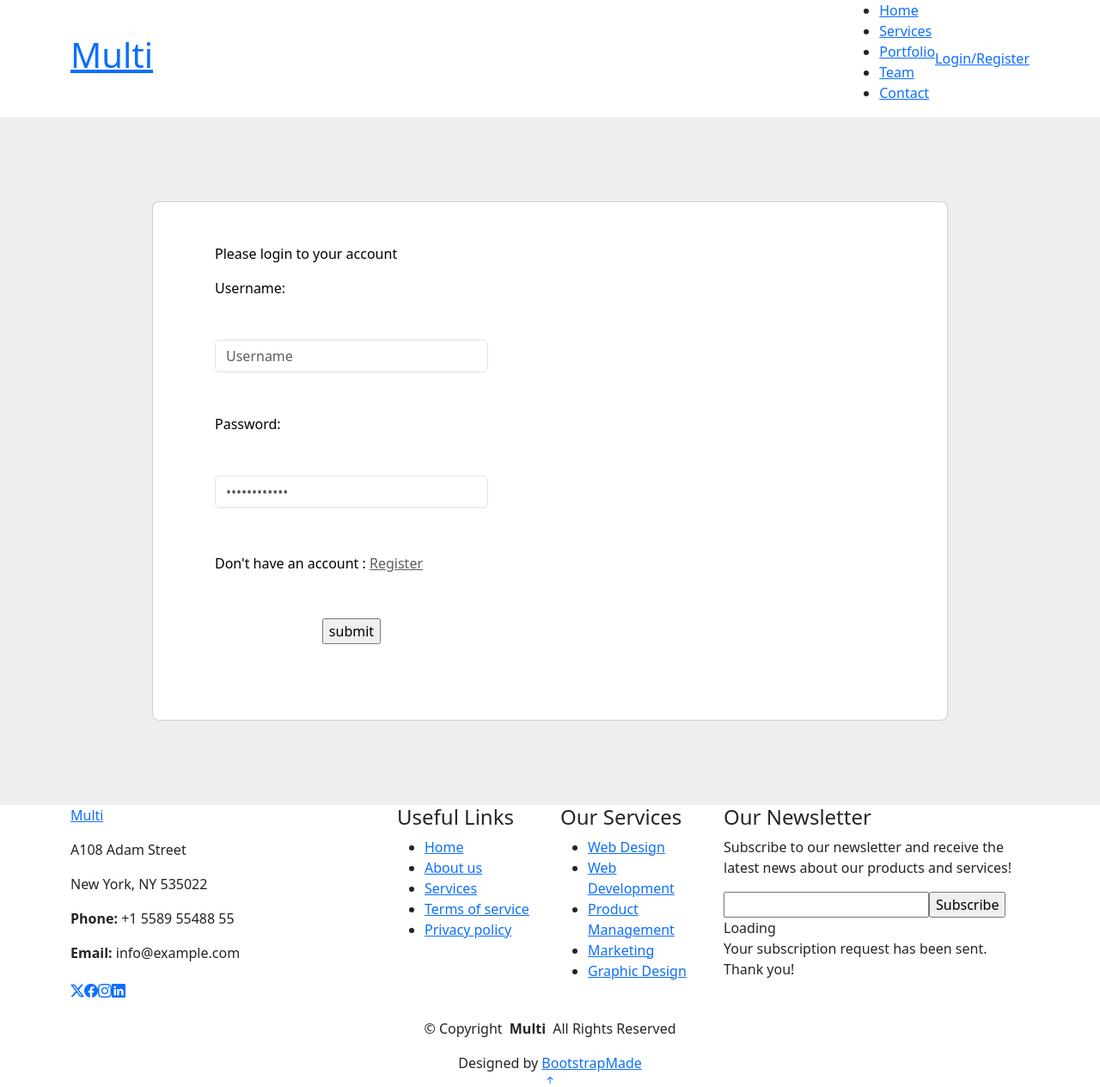
After one commit to Sooshiance/Reservation_System, a Django app: page /user/ in a window 1280 px wide. The commit adds this page. Shown: the whole page at 86% size. Run offline with Django 5.2, Linux system fonts and the light colour scheme; some libraries are stand-ins or nearby versions.

Commit message:
fix: Fix template does not exist for user app

```diff
--- a/templates/root.html
+++ b/templates/root.html
@@ -51,7 +51,7 @@
 
       <nav id="navmenu" class="navmenu">
         <ul>
-          <li><a href="#hero" class="active">Home</a></li>
+          {% comment %} <li><a href="#hero" class="active">Home</a></li> {% endcomment %}
           <li><a href="{% url 'booking:home' %}">Home</a></li>
           <li><a href="#services">Services</a></li>
           <li><a href="#portfolio">Portfolio</a></li>
@@ -61,7 +61,12 @@
         <i class="mobile-nav-toggle d-xl-none bi bi-list"></i>
       </nav>
 
-      <a class="btn-getstarted" href="#about">Get Started</a>
+
+      {% if request.user.is_authenticated %}
+        <a class="btn-getstarted" href="{% url 'user:logout' %}">Logout</a>
+      {% else %}
+        <a class="btn-getstarted" href="{% url 'user:login' %}">Login/Register</a>
+      {% endif %}
 
     </div>
   </header>
--- /dev/null
+++ b/templates/user/login.html
@@ -0,0 +1,47 @@
+{% extends 'root.html' %}
+
+{% block title %}
+    Login
+{% endblock title %}
+
+{% block doc %}
+<section class="h-80 gradient-form" style="background-color: #eee;">
+    <div class="container py-5 h-100">
+      <div class="row d-flex justify-content-center align-items-center h-100">
+        <div class="col-xl-10">
+          <div class="card rounded-3 text-black">
+            <div class="row g-0">
+              <div class="col-lg-6">
+                <div class="card-body p-md-5 mx-md-4">
+
+                  <form action="{% url 'user:login' %}" method="post">
+                    <p>Please login to your account</p>
+
+                    {{form.as_p}}
+
+                    <div class="pt-1 mb-5 pb-1">
+                        <p style="display: inline;">
+                            Don't have an account :
+                        </p>
+                        <a class="text-muted" href="{% url 'user:register' %}">
+                            Register
+                        </a>
+                    </div>
+
+                    {% csrf_token %}
+
+                    <div class="d-flex align-items-center justify-content-center pb-4">
+                        <input type="submit" value="submit">
+                    </div>
+
+                  </form>
+
+                </div>
+              </div>
+            </div>
+          </div>
+        </div>
+      </div>
+    </div>
+  </section>
+{% endblock doc %}
--- a/user/forms.py
+++ b/user/forms.py
@@ -13,6 +13,21 @@ class RegisterUser(UserCreationForm):
         model = User
         fields = ['username','email','first_name','first_name']
 
+        labels = {
+            'password1': 'گذر واژه',
+            'password2': 'تکرار گذر واژه',
+        }
+
+        widgets = {
+            'email': forms.EmailInput(attrs={'class':'form-control my-5', 'placeholder':'example1234@gmail.com'}),
+            'phone': forms.NumberInput(attrs={'class':'form-control my-5', 'placeholder':'09123456789'}),
+            'username': forms.TextInput(attrs={'class':'form-control my-5', 'placeholder':'Username'}),
+            'password1': forms.PasswordInput(attrs={'class':'form-control my-5', 'placeholder':'••••••••••••'}),
+            'password2': forms.PasswordInput(attrs={'class':'form-control my-5', 'placeholder':'••••••••••••'}),
+            'first_name': forms.TextInput(attrs={'class':'form-control my-5', 'placeholder':'Ali'}),
+            'last_name': forms.TextInput(attrs={'class':'form-control my-5', 'placeholder':'alizadeh'}),
+        }
+
     def clean(self) -> dict[str, Any]:
         cleaned_data = super(RegisterUser, self).clean()
         password1 = cleaned_data.get("password1")
```
Also changed, not shown: templates/user/profile.html (added, +11 -0 lines), templates/user/register.html (added, +47 -0 lines).
